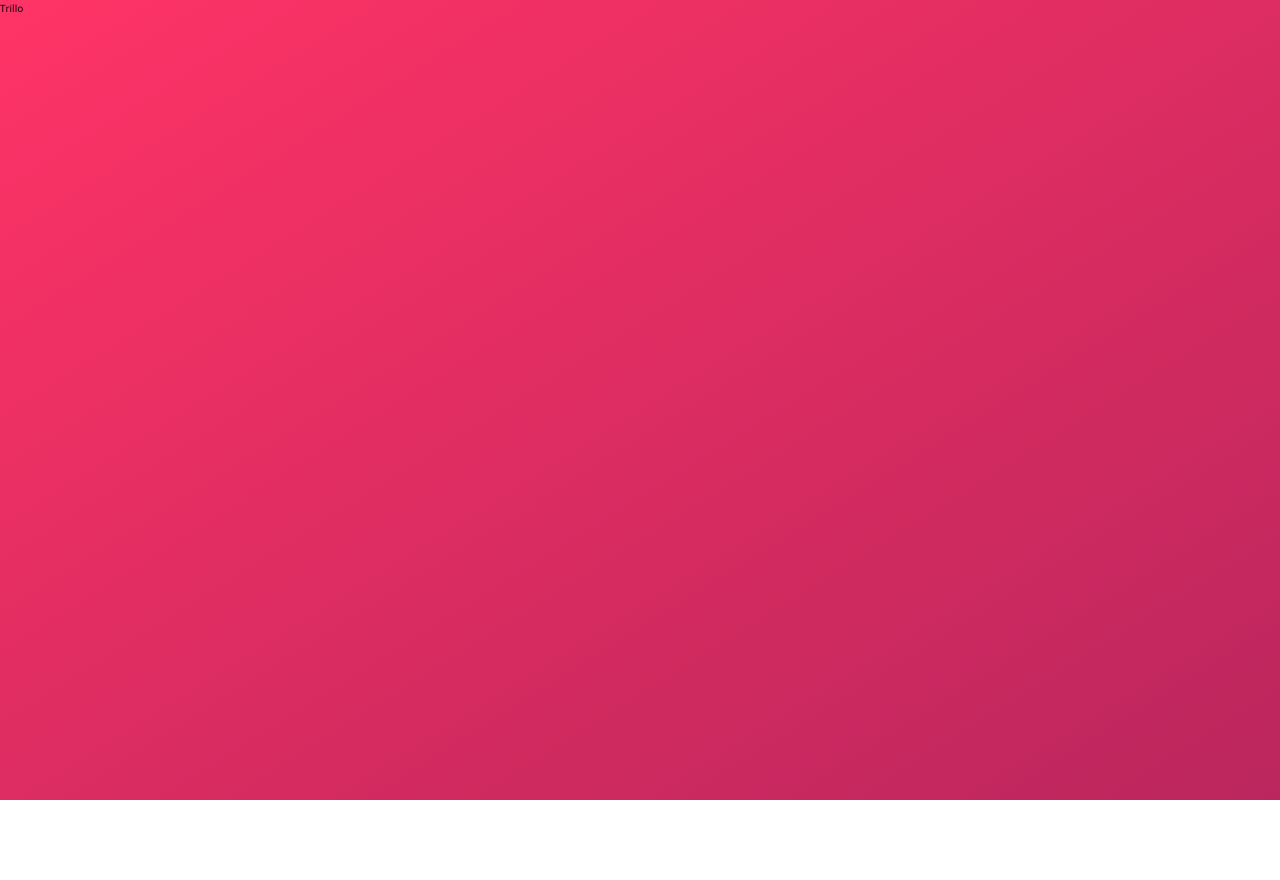
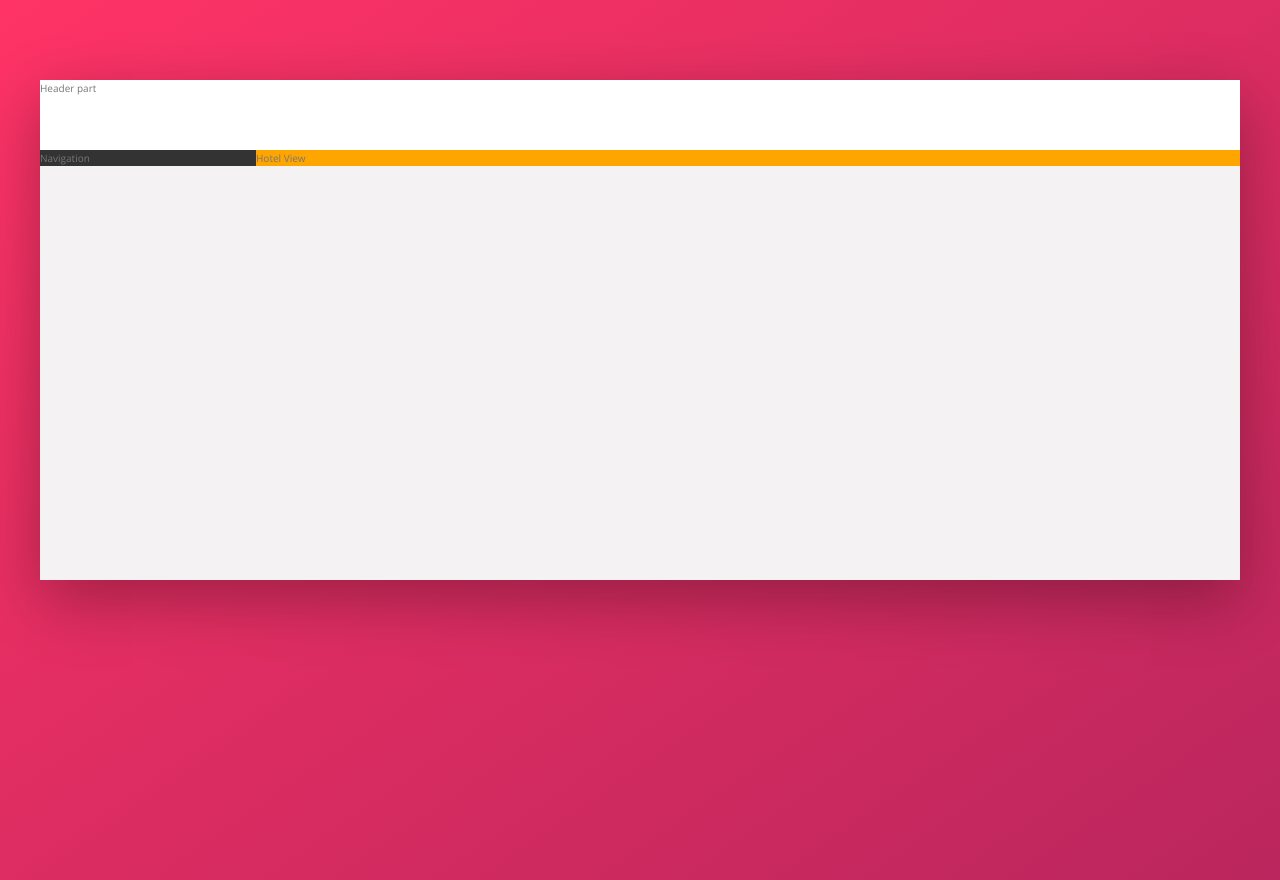
Before and after one commit to Adamsky94/UDEMY.CSS_course_Trillo, a website: page index.html in a window 1280 px wide. Before the commit the page ends 800 px from the top, so only its background shows below. Drawn offline with nearby package versions, Linux system fonts and the light colour scheme.

Commit message:
L74 building layout

```diff
--- a/index.html
+++ b/index.html
@@ -11,6 +11,18 @@
         <title>trillo &mdash; Your all-in-one booking app</title>
     </head>
     <body>
-        Trillo
+        <div class="container">
+            <header class="header">
+                Header part
+            </header>
+            <div class="content">
+                <nav class="sidebar">
+                    Navigation
+                </nav>
+                <main class="hotel-view">
+                    Hotel View
+                </main>
+            </div>
+        </div>
     </body>
 </html>
--- a/sass/_base.scss
+++ b/sass/_base.scss
@@ -20,14 +20,16 @@ Grey dark 3: #999
     --color-primary: #eb2f64;
     --color-primary-light: #FF3366;
     --color-primary-dark: #BA265D;
-    --grey-ligh-1: #faf9f9;
-    --grey-ligh-2: #f4f2f2;
-    --grey-ligh-3: #f0eeee;
-    --grey-ligh-4: #ccc;
+    --color-grey-light-1: #faf9f9;
+    --color-grey-light-2: #f4f2f2;
+    --color-grey-light-3: #f0eeee;
+    --color-grey-light-4: #ccc;
 
-    --grey-dark-1: #333;
-    --grey-dark-2: #777;
-    --grey-dark-3: #999;
+    --color-grey-dark-1: #333;
+    --color-grey-dark-2: #777;
+    --color-grey-dark-3: #999;
+
+    --shadow-dark: 0 2rem 6rem rgba(0,0,0,.3);
 }
 
 * {
--- a/sass/_layout.scss
+++ b/sass/_layout.scss
@@ -0,0 +1,31 @@
+.container {
+    max-width: 120rem;
+    margin: 8rem auto;
+    background-color: var(--color-grey-light-2);
+    box-shadow: var(--shadow-dark);
+
+    min-height: 50rem;
+}
+
+.header {
+    height: 7rem;
+    background-color: #fff;
+    border-bottom: var(--color-grey-light-1);;
+}
+
+.content {
+    display: flex;
+}
+
+.sidebar {
+    background-color: var(--color-grey-dark-1);
+    //no grow, no shrink, width
+    flex: 0 0 18%;
+}
+
+.hotel-view {
+    background-color: #fff;
+    background-color: orange;
+
+    flex: 1;
+}
```
Also changed, not shown: css/style.css.
